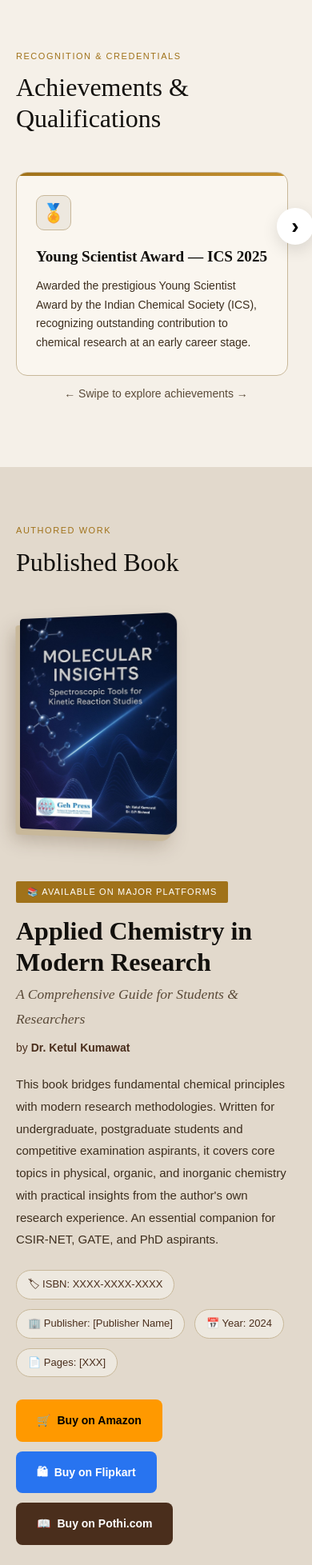
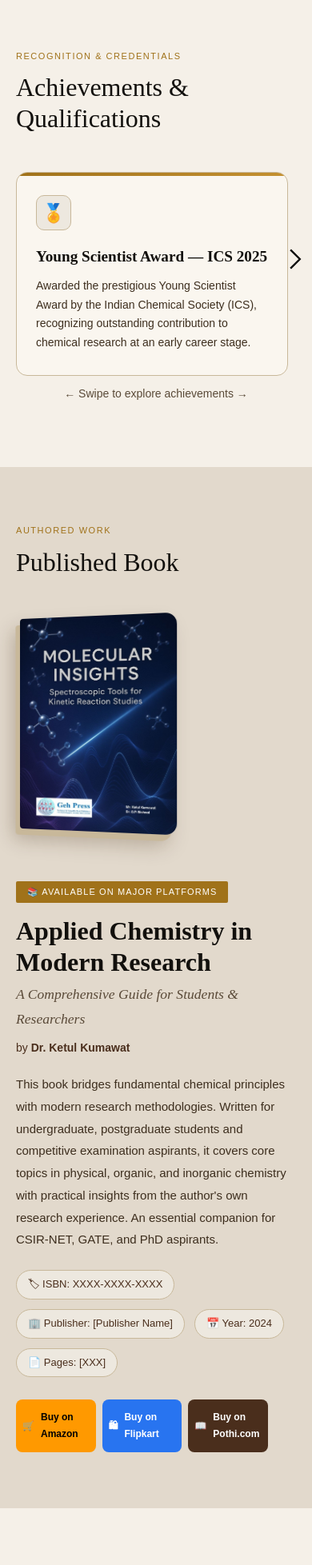
Before and after one commit to DhireshPatel/ketulkumawat, a Next.js app: page / in a window 390 px wide. Shown: the part 1546-3503 px from the top of the page at 80% size. Built offline with nearby package versions, Linux system fonts and the light colour scheme.

Commit message:
swip button

```diff
--- a/app/globals.css
+++ b/app/globals.css
@@ -636,7 +636,7 @@
 
 .carousel-btn {
   position: absolute;
-  top: 50%;
+  top: 60%;
   transform: translateY(-50%);
   z-index: 20;
 
@@ -648,8 +648,8 @@
 
   cursor: pointer;
 
-  background: white;
-  box-shadow: 0 6px 20px rgba(0, 0, 0, .12);
+  background: transparent;
+  /* box-shadow: 0 6px 20px rgba(0, 0, 0, .12); */
 
   font-size: 28px;
   font-weight: 600;
@@ -827,6 +827,21 @@
 .book-buy.pothi:hover {
   background: var(--deep);
   transform: translateY(-2px);
+}
+
+@media (max-width: 768px) {
+  .book-links {
+    display: grid;
+    grid-template-columns: repeat(3, minmax(0, 1fr));
+    gap: 8px;
+    /* overflow: hidden; */
+    width: 90%;
+  }
+
+  .book-buy {
+    font-size: 12px;
+    padding: 10px 6px;
+  }
 }
 
 /* ── GALLERY ── */
--- a/components/Achievements.jsx
+++ b/components/Achievements.jsx
@@ -1,5 +1,7 @@
 'use client'
 import { useRef, useState, useEffect } from 'react'
+import { GrNext } from "react-icons/gr";
+import { GrPrevious } from "react-icons/gr";
 
 const achievements = [
   {
@@ -101,7 +103,7 @@
             className="carousel-btn left"
             onClick={scrollLeft}
           >
-            ‹
+            <GrPrevious />
           </button>
         )}
 
@@ -110,7 +112,7 @@
             className="carousel-btn right"
             onClick={scrollRight}
           >
-            ›
+            <GrNext />
           </button>
         )}
 
--- a/components/News.jsx
+++ b/components/News.jsx
@@ -15,13 +15,13 @@
     placeholder: 'News Photo 2',
     placeholderNote: 'Place news-2.jpg in assets/news/',
   },
-  {
-    img: 'assets/news/news2.jpeg',
-    source: '📰 [Newspaper Name] · [Date]',
-    caption: 'Patent holder and DST INSPIRE fellow makes Rajasthan proud',
-    placeholder: 'News Photo 3',
-    placeholderNote: 'Place news-3.jpg in assets/news/',
-  },
+  // {
+  //   img: 'assets/news/news2.jpeg',
+  //   source: '📰 [Newspaper Name] · [Date]',
+  //   caption: 'Patent holder and DST INSPIRE fellow makes Rajasthan proud',
+  //   placeholder: 'News Photo 3',
+  //   placeholderNote: 'Place news-3.jpg in assets/news/',
+  // },
 ]
 
 function NewsCard({ item, onOpenLightbox }) {
```
